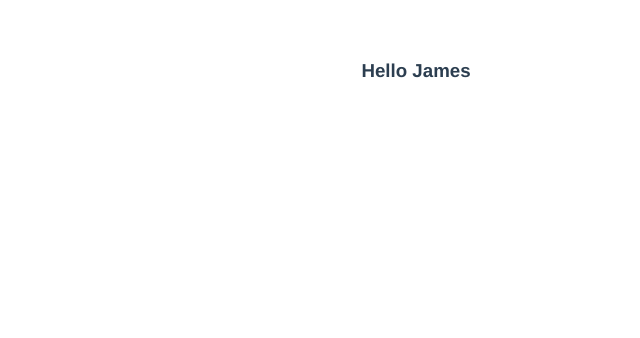
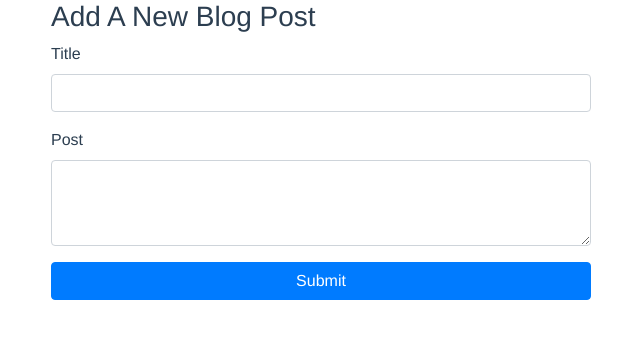
Before and after one commit to olayinkaa/vueBlogg, a Vue app: page / in a window 1280 px wide. Shown: the top 338 px of the page, without its empty margins (224-864 px from the left). Built offline with nearby package versions, Linux system fonts and the light colour scheme.

Commit message:
another commit

```diff
--- a/package.json
+++ b/package.json
@@ -8,7 +8,10 @@
     "lint": "vue-cli-service lint"
   },
   "dependencies": {
+    "bootstrap": "^4.3.1",
     "core-js": "^2.6.5",
+    "jquery": "^3.4.1",
+    "popper.js": "^1.15.0",
     "vue": "^2.6.10"
   },
   "devDependencies": {
--- a/src/App.vue
+++ b/src/App.vue
@@ -28,8 +28,8 @@ export default {
   font-family: 'Avenir', Helvetica, Arial, sans-serif;
   -webkit-font-smoothing: antialiased;
   -moz-osx-font-smoothing: grayscale;
-  text-align: center;
+  /* text-align: center; */
   color: #2c3e50;
-  margin-top: 60px;
+  /* margin-top: 60px; */
 }
 </style>
--- a/src/components/AddBlog.vue
+++ b/src/components/AddBlog.vue
@@ -1,6 +1,23 @@
 <template>
-    <div>
-        <h3>Hello James</h3>
+    <div class="container">
+        <div class="row">
+            <div class="col-md-6 offset-md-2">
+                <h3>Add A New Blog Post</h3>
+                <form>
+                    <div class="form-group">
+                        <label for="exampleInputEmail1">Title</label>
+                        <input type="email" class="form-control" id="exampleInputEmail1" aria-describedby="emailHelp" placeholder="">
+                    </div>
+                    <div class="form-group">
+                        <label for="exampleFormControlTextarea1">Post</label>
+                        <textarea class="form-control" id="exampleFormControlTextarea1" rows="3"></textarea>
+                    </div>
+
+                    <button type="submit" class="btn btn-primary btn-block">Submit</button>
+                </form>
+            </div>
+        </div>
+
     </div>
 </template>
 
--- a/src/main.js
+++ b/src/main.js
@@ -1,5 +1,11 @@
 import Vue from 'vue'
 import App from './App.vue'
+import jQuery from 'jquery'
+import bootstrap from 'bootstrap'
+import 'bootstrap/dist/css/bootstrap.min.css';
+
+global.jQuery = jQuery
+global .$ = jQuery
 
 Vue.config.productionTip = false
 
```
Also changed, not shown: 1 other file (tests, documents, lock files or other folders).
